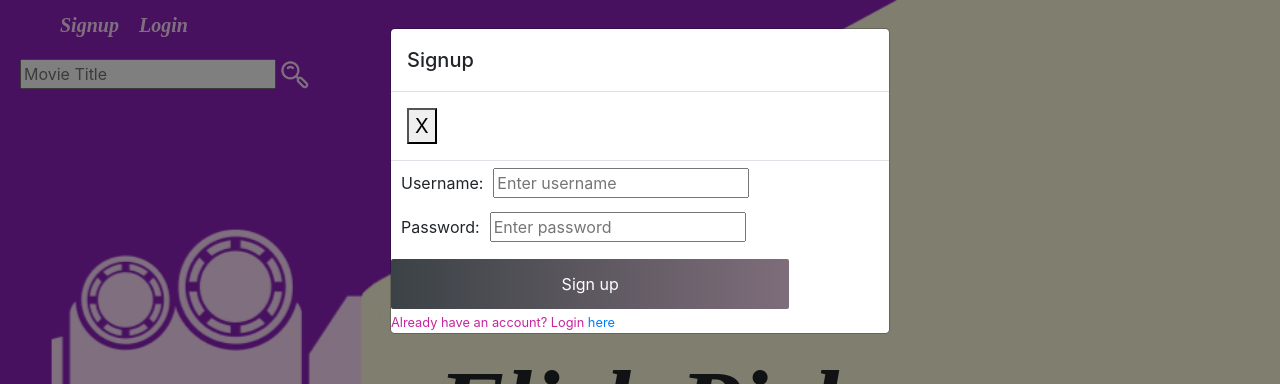
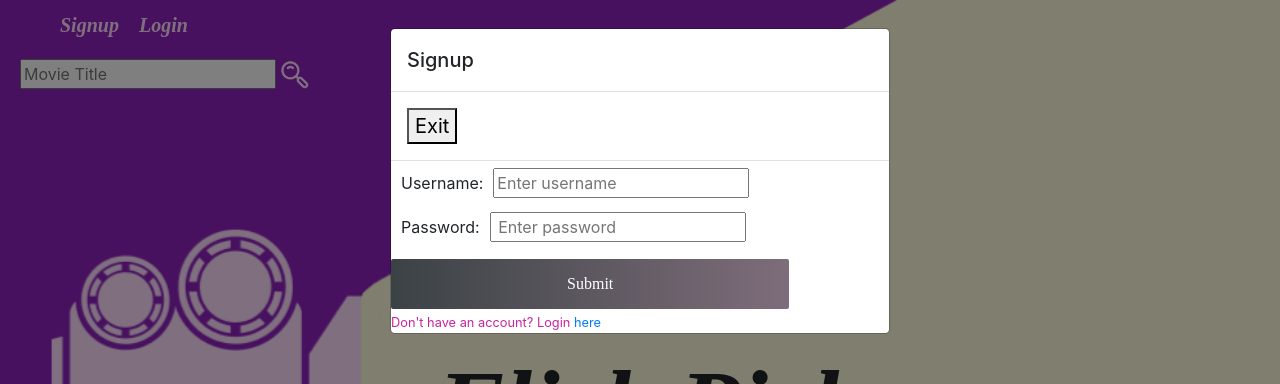
Before and after one commit to dtkrontz/flickPickClient, a React (Create React App) app: page / in a window 1280 px wide. Both pictures are taken after a click on the item "Signup". Shown: the top 384 px of the page. Built offline with nearby package versions, Linux system fonts and the light colour scheme; a web font is replaced by a local one.

Commit message:
Signup and Login are completed and are ready for testing.

```diff
--- a/src/components/home/login/loginDisplay/LoginDisplay.css
+++ b/src/components/home/login/loginDisplay/LoginDisplay.css
@@ -18,6 +18,7 @@ input:valid{
       }
 
       .form-input-btn {
+
         width: 80%;
         height: 50px;
         margin-top: 10px;
--- a/src/components/home/login/loginDisplay/LoginDisplay.js
+++ b/src/components/home/login/loginDisplay/LoginDisplay.js
@@ -37,7 +37,7 @@ const LoginDisplay = (props)=> {
                <Modal isOpen={modal}  className='login'>
                     <ModalHeader>Login</ModalHeader>
                   <Form className='form-inputs' onSubmit={handleSubmit}>
-                      <ModalHeader><button onClick={handleModal}>X</button></ModalHeader>
+                      <ModalHeader><button onClick={handleModal}>Exit</button></ModalHeader>
                        <label> Username: </label>
                        <input id='username' name= 'username' type= 'text' placeholder='Enter username' onChange={(e) => setUserName(e.target.value)} value={username} >
                        </input>
@@ -48,7 +48,7 @@ const LoginDisplay = (props)=> {
                        <br />
                        <button className='form-input-btn' onClick={handleSubmit}>Submit</button>
                        <br/>
-                       <span className='form-input-login'> Don't have an account? Sign up <a href="http://localhost:3000/user/signup">here</a></span>
+                       <span className='form-input-login'> Don't have an account? Sign up <a href="http://localhost:3001/user/register">here</a></span>
                   </Form>
                </Modal>
           </div>
--- a/src/components/home/signup/Signup.css
+++ b/src/components/home/signup/Signup.css
@@ -4,6 +4,7 @@
   }
 
   .form-input-btn {
+    font-family: abril-titling-condensed, serif;
     width: 80%;
     height: 50px;
     margin-top: 10px;
@@ -36,3 +37,8 @@
     width: 80%;
     text-align: center;
   }
+
+.Signup{
+    font-family: abril-titling-condensed, serif;
+
+}
--- a/src/components/home/signup/Signup.js
+++ b/src/components/home/signup/Signup.js
@@ -1,6 +1,6 @@
 // modal to signup and be directed to the profile
 import React, {useState} from 'react';
-import {Modal, ModalHeader, Form, Label, InputGroupText, Alert} from 'reactstrap';
+import {Modal, ModalHeader, Form, Label, } from 'reactstrap';
 import './Signup.css'
 
 const Signup = (props)=> {
@@ -18,10 +18,12 @@ const Signup = (props)=> {
      }else if (username.length<4) {
           alert('Username needs to be more than 4 charaters')
 
-       }  else if (username ===/^[a-z\d]{4,10}$/i){
-            alert('Username needs a number and a special charater')
-       } else{
-          fetch('http://localhost:3000/user/login',{
+       }  else if (username !==/^[a-z\d]{4,10}$/i){
+            alert('Username needs a number')
+       } else {
+
+
+          fetch('http://localhost:3000/user/register',{
                method: 'POST',
                body: JSON.stringify({user:{username: username, password: password }}),
                headers: new Headers({
@@ -35,8 +37,8 @@ const Signup = (props)=> {
                props.updateToken(data.token);
           })
           setModal(false);
-     }
-     };
+
+        } };
 
 const handleModal = (event) => {
      setModal(false);
@@ -44,27 +46,28 @@ const handleModal = (event) => {
  }
 
     return(
+
         <div>
-    <Modal isOpen={modal}  className='Signup'>
+               <Modal isOpen={modal}  className='signup'>
                     <ModalHeader>Signup</ModalHeader>
-         <ModalHeader><button onClick={handleModal}>X</button></ModalHeader>
-       <Form onSubmit={handleSubmit}>
+                  <Form className='form-inputs' onSubmit={handleSubmit}>
+                      <ModalHeader><button onClick={handleModal}>Exit</button></ModalHeader>
                        <Label> Username: </Label>
                        <input id='username' name= 'username' type= 'text' placeholder='Enter username' onChange={(e) => setUserName(e.target.value)} value={username} >
                        </input>
                        <br/>
-            <Label>Password:</Label>
-            <input id='password' name='password' type='password' placeholder='Enter password' onChange={(e) => setPassword(e.target.value)} value={password}>
+                       <Label> Password:</Label>
+                       <input id='password' name='password' type='password' placeholder =' Enter password' onChange={(e) => setPassword(e.target.value)} value={password}>
                        </input>
                        <br />
-            <button className ="form-input-btn" onClick={handleSubmit}>Sign up</button>
-            <br />
-
-            <span className='form-input-login'> Already have an account? Login <a href="http://localhost:3000/user/login"> here</a> </span>
+                       <button className='form-input-btn' onClick={handleSubmit}>Submit</button>
+                       <br/>
+                       <span className='form-input-login'> Don't have an account? Login <a href="http://localhost:3001/user/register">here</a></span>
                   </Form>
                </Modal>
           </div>
     )
+
 }
 
 export default Signup;
```
Lines whose indentation alone changed are shown as unchanged.
